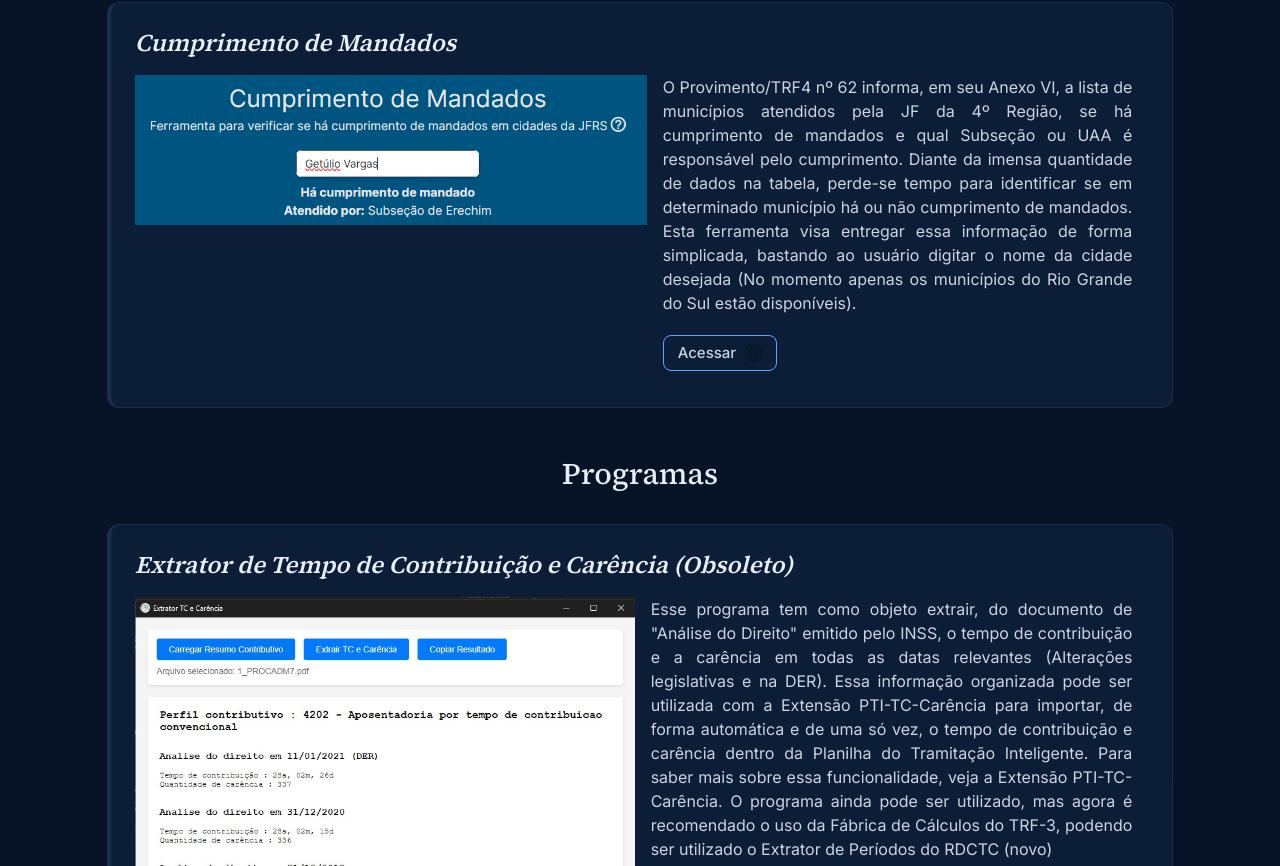
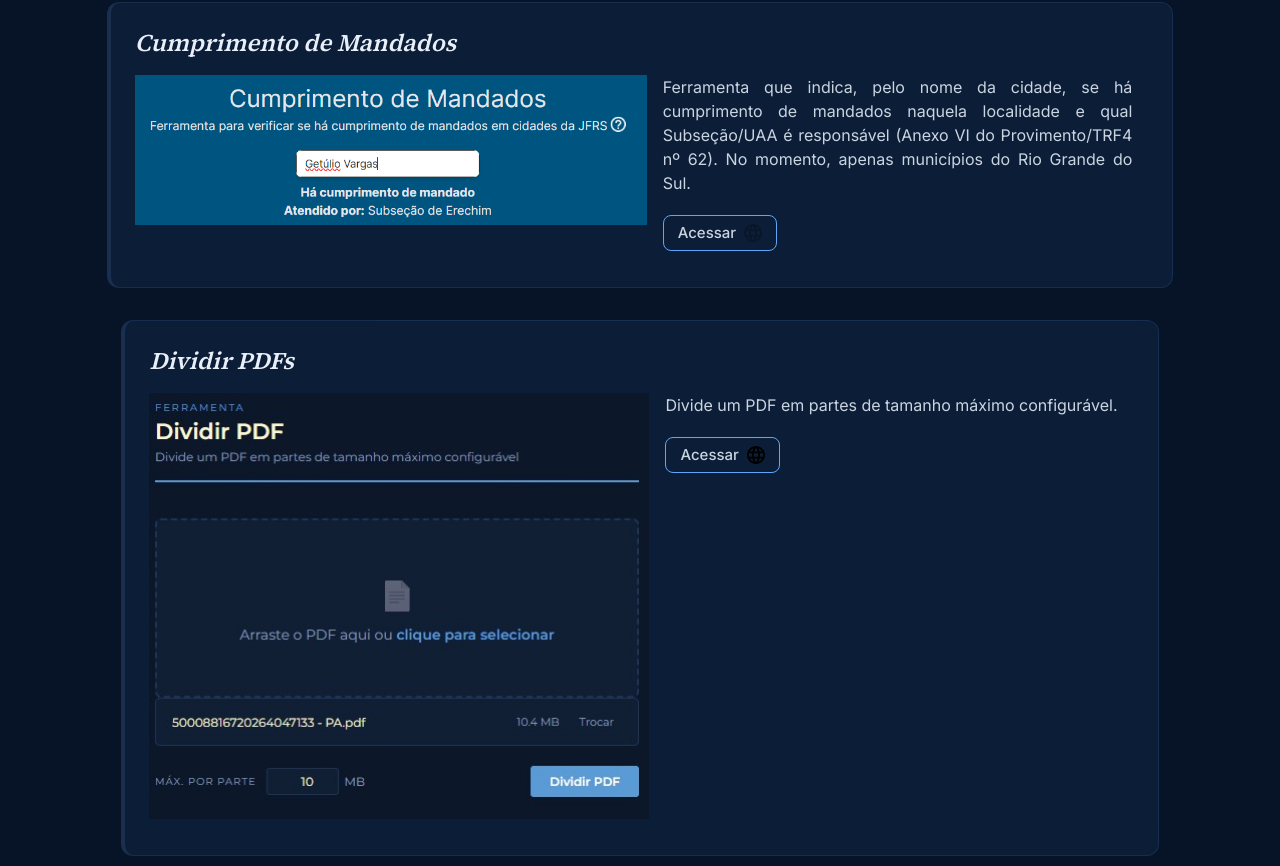
Before and after one commit to joaotextor/ferramentas-jf, a Next.js app: page / in a window 1280 px wide. Shown: the part 2174-3040 px from the top of the page. Built offline with nearby package versions, Linux system fonts and the light colour scheme.

Commit message:
add new tool

```diff
--- a/next.config.js
+++ b/next.config.js
@@ -1,9 +1,9 @@
 /** @type {import('next').NextConfig} */
 const nextConfig = {
-  // output: "standalone",
-  // basePath: "",
-  output: "export",
-  basePath: "/ferramentas-jf",
+  output: "standalone",
+  basePath: "",
+  // output: "export",
+  // basePath: "/ferramentas-jf",
   images: {
     unoptimized: true,
   },
--- a/src/app/page.tsx
+++ b/src/app/page.tsx
@@ -27,6 +27,7 @@ const ssExtratorRdctc = require("../images/screenshots/extratorRdctc.png");
 const ssPrecedenti = require("../images/screenshots/precedenti.jpg");
 const ssImportarTcCarencia = require("../images/screenshots/importarTcCarencia.jpg");
 const ssPrescricaoQuinquenal = require("../images/screenshots/prescricaoQuinquenal.jpg");
+const ssPdfSplitter = require("../images/screenshots/pdf-splitter.jpg");
 
 export default function Home() {
   const [userAgent, setUserAgent] = useState<string>("Chrome");
@@ -202,7 +203,7 @@ export default function Home() {
             />
             <ToolCard
               title="Cumprimento de Mandados"
-              description="O Provimento/TRF4 nº 62 informa, em seu Anexo VI, a lista de municípios atendidos pela JF da 4º Região, se há cumprimento de mandados e qual Subseção ou UAA é responsável pelo cumprimento. Diante da imensa quantidade de dados na tabela, perde-se tempo para identificar se em determinado município há ou não cumprimento de mandados. Esta ferramenta visa entregar essa informação de forma simplicada, bastando ao usuário digitar o nome da cidade desejada (No momento apenas os municípios do Rio Grande do Sul estão disponíveis)."
+              description="Ferramenta que indica, pelo nome da cidade, se há cumprimento de mandados naquela localidade e qual Subseção/UAA é responsável (Anexo VI do Provimento/TRF4 nº 62). No momento, apenas municípios do Rio Grande do Sul."
               imageUrl={ssMandados}
               imageHeight={150}
               className="h-full"
@@ -212,6 +213,21 @@ export default function Home() {
                   imgSrc={webIcon}
                   svgFilterCode={svgFilter}
                   href="https://joaotextor.com/cumprimento-mandados/"
+                  caption="Acessar"
+                />,
+              ]}
+            />
+            <ToolCard
+              title="Dividir PDFs"
+              description="Divide um PDF em partes de tamanho máximo configurável."
+              imageUrl={ssPdfSplitter}
+              imageWidth={500}
+              className="h-full"
+              buttons={[
+                <SingleButton
+                  key="1"
+                  imgSrc={webIcon}
+                  href="https://joaotextor.com/dividir-pdf"
                   caption="Acessar"
                 />,
               ]}
```
Also changed, not shown: src/images/screenshots/pdf-splitter.jpg (added).
